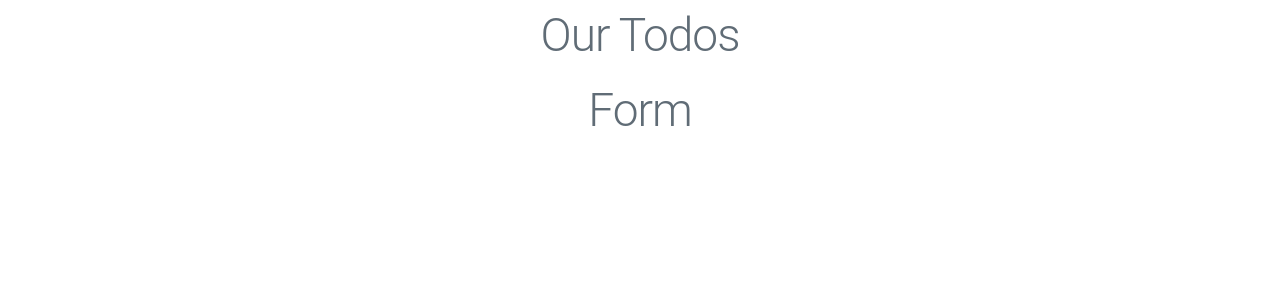
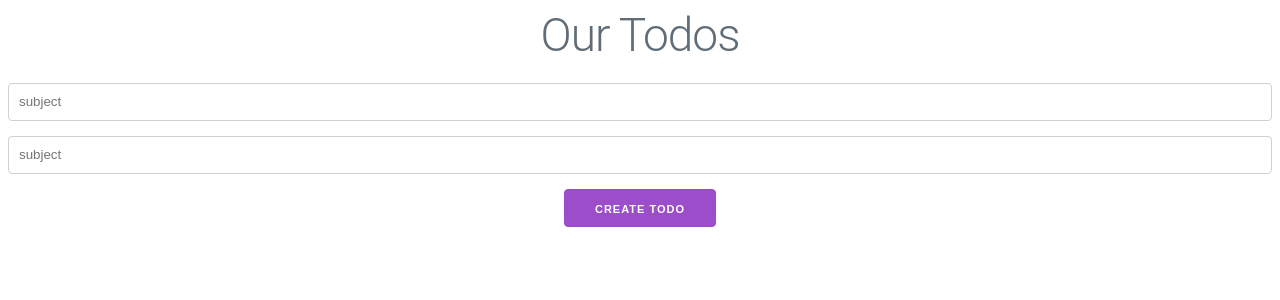
Before and after one commit to stobrien89/vue-todo-client, a Vue app: page /new in a window 1280 px wide. Shown: the top 300 px of the page. Built offline with nearby package versions, Linux system fonts and the light colour scheme; no server answers.

Commit message:
add structure to form page

```diff
--- a/src/pages/Form.vue
+++ b/src/pages/Form.vue
@@ -1,10 +1,81 @@
 <template>
-  <h1>Form</h1>
+  <form v-on:submit.prevent="handleSubmit">
+    <input type="text" placeholder="subject" v-model="subject" />
+    <input type="text" placeholder="subject" v-model="details" />
+    <input type="submit" :value="buttonLabel" />
+  </form>
 </template>
 
 <script>
+// get router hooks
+import { useRoute, useRouter } from "vue-router";
+// get vue hooks
+import { ref, toRefs } from "vue";
+
 export default {
   name: "Form",
+  props: ["posts", "url", "getPosts"],
+  setup(props) {
+    const route = useRoute(); //get route
+    const router = useRouter(); //get router
+    const { posts, url, getPosts } = toRefs(props); // get posts from props
+    const subject = ref(""); // variable for subject in form
+    const details = ref(""); // variable for details in form
+    console.log(url);
+    let buttonLabel; // label for submit button
+    let handleSubmit; //variable to hold submit function
+    // If edit route setup for editing, if not setup for creating
+    if (route.name === "edit") {
+      //get post to be edited from posts
+      const post = posts.value.find((p) => p.id == route.params.id);
+      // fill the form with that posts values
+      subject.value = post.subject;
+      details.value = post.details;
+      // label for submit button
+      buttonLabel = "edit todo";
+      // define function to update
+      handleSubmit = async () => {
+        await fetch(url.value + route.params.id + "/", {
+          method: "put",
+          headers: {
+            "Content-Type": "application/json",
+          },
+          body: JSON.stringify({
+            subject: subject.value,
+            details: details.value,
+          }),
+        });
+
+        getPosts.value();
+        router.push("/");
+      };
+    } else {
+      // label for submit button
+      buttonLabel = "create todo";
+      // define function to create
+      handleSubmit = async () => {
+        await fetch(url.value, {
+          method: "post",
+          headers: {
+            "Content-Type": "application/json",
+          },
+          body: JSON.stringify({
+            subject: subject.value,
+            details: details.value,
+          }),
+        });
+
+        getPosts.value();
+        router.push("/");
+      };
+    }
+    return {
+      subject,
+      details,
+      handleSubmit,
+      buttonLabel,
+    };
+  },
 };
 </script>
 
```
